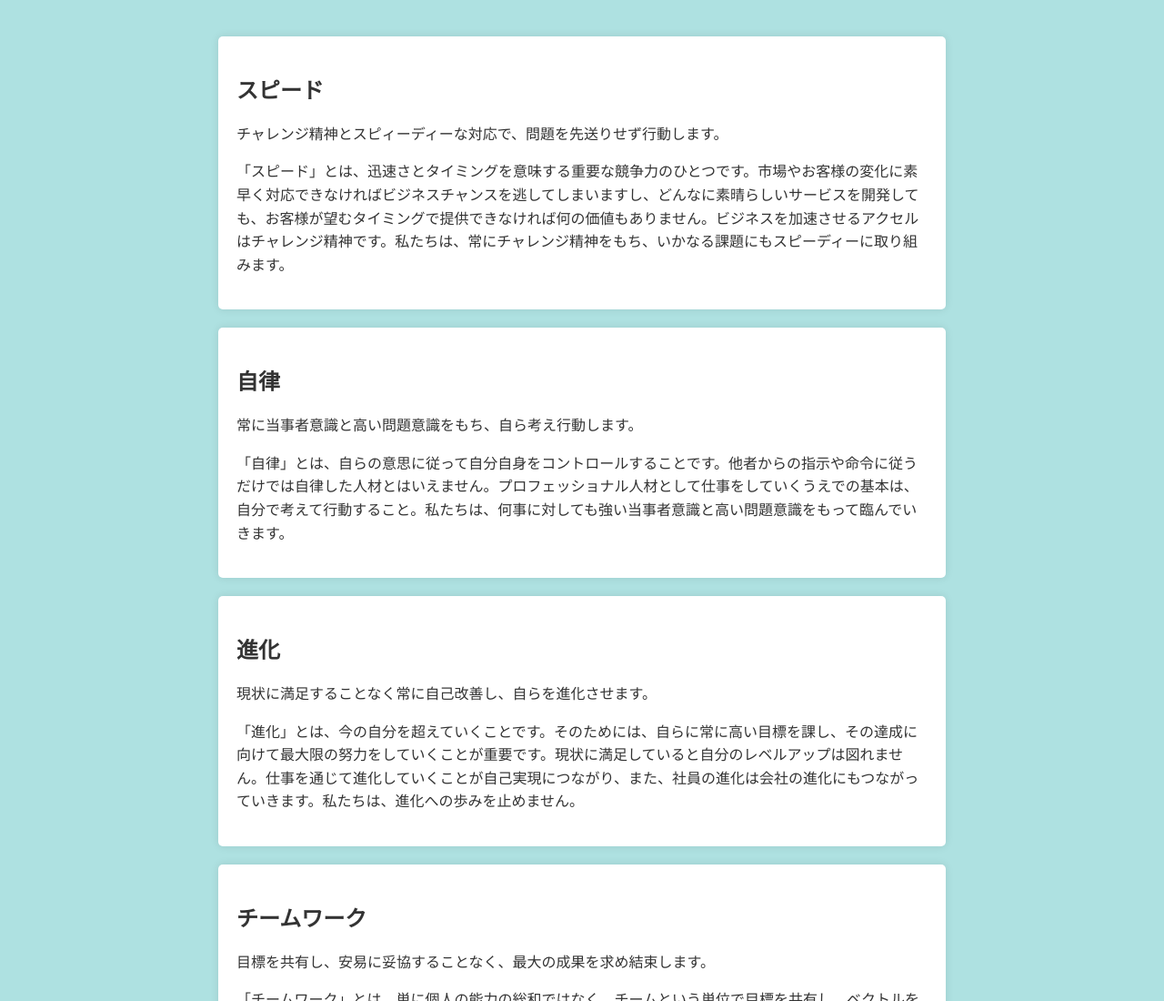
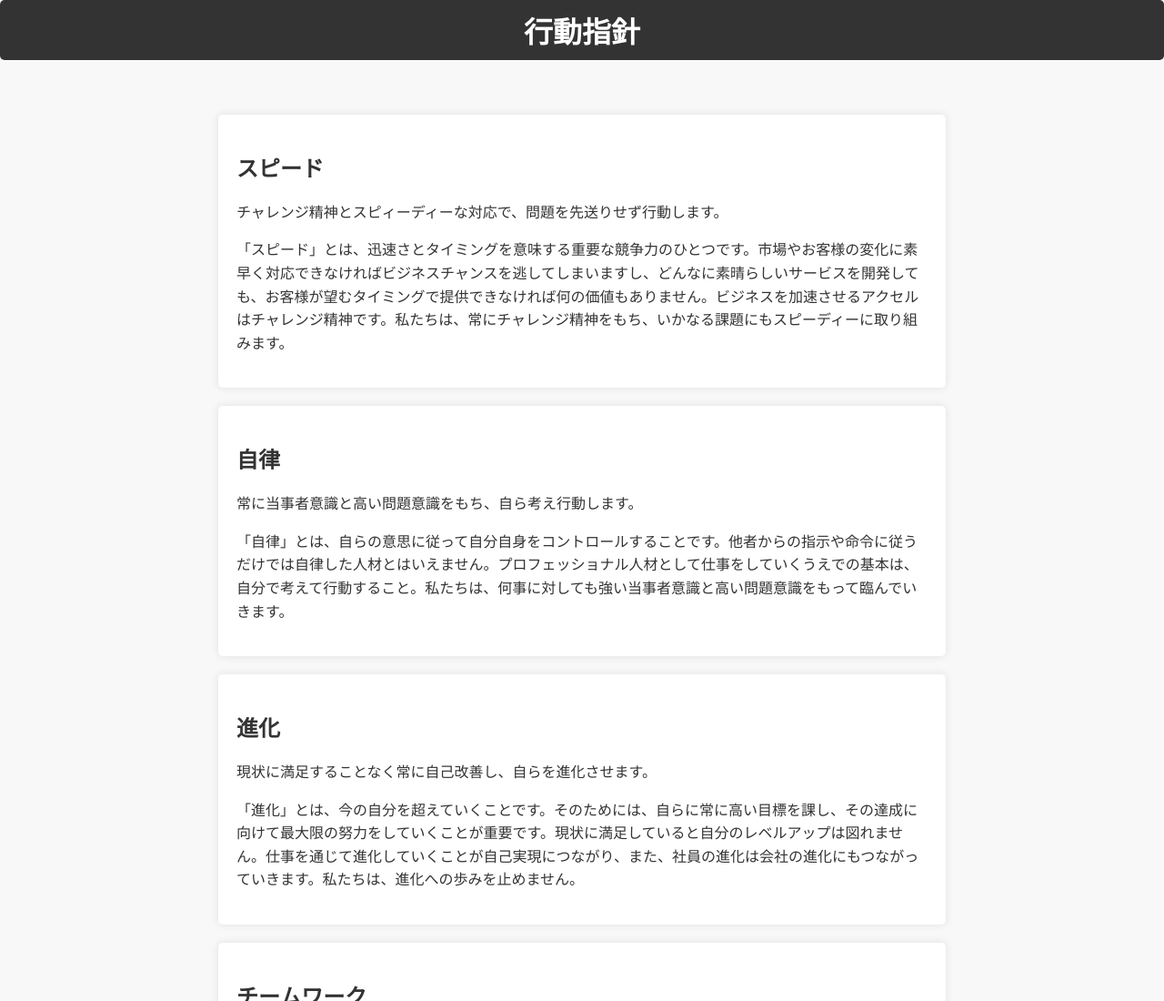
Before and after one commit to shimakura1234/shi, a plain HTML site: page koudou.html in a window 1280 px wide. Shown: the top 1100 px of the page at 91% size. Drawn offline with Linux system fonts and the light colour scheme.

Commit message:
Update koudou.html

```diff
--- a/koudou.html
+++ b/koudou.html
@@ -9,13 +9,24 @@
             font-family: Arial, sans-serif;
             margin: 0;
             padding: 0;
-            background-color: #aee1e1; /* 水色 */
+            background-color: #f8f8f8;
             color: #333;
         }
         .container {
             max-width: 800px;
             margin: auto;
             padding: 20px;
+        }
+        header {
+            background-color: #333;
+            color: #fff;
+            padding: 10px 0;
+            text-align: center;
+            margin-bottom: 20px;
+            border-radius: 5px;
+        }
+        h1 {
+            margin: 0;
         }
         section {
             background-color: #fff;
@@ -33,6 +44,10 @@
     </style>
 </head>
 <body>
+    <header>
+        <h1>行動指針</h1>
+    </header>
+
     <div class="container">
         <section>
             <h2>スピード</h2>
```
